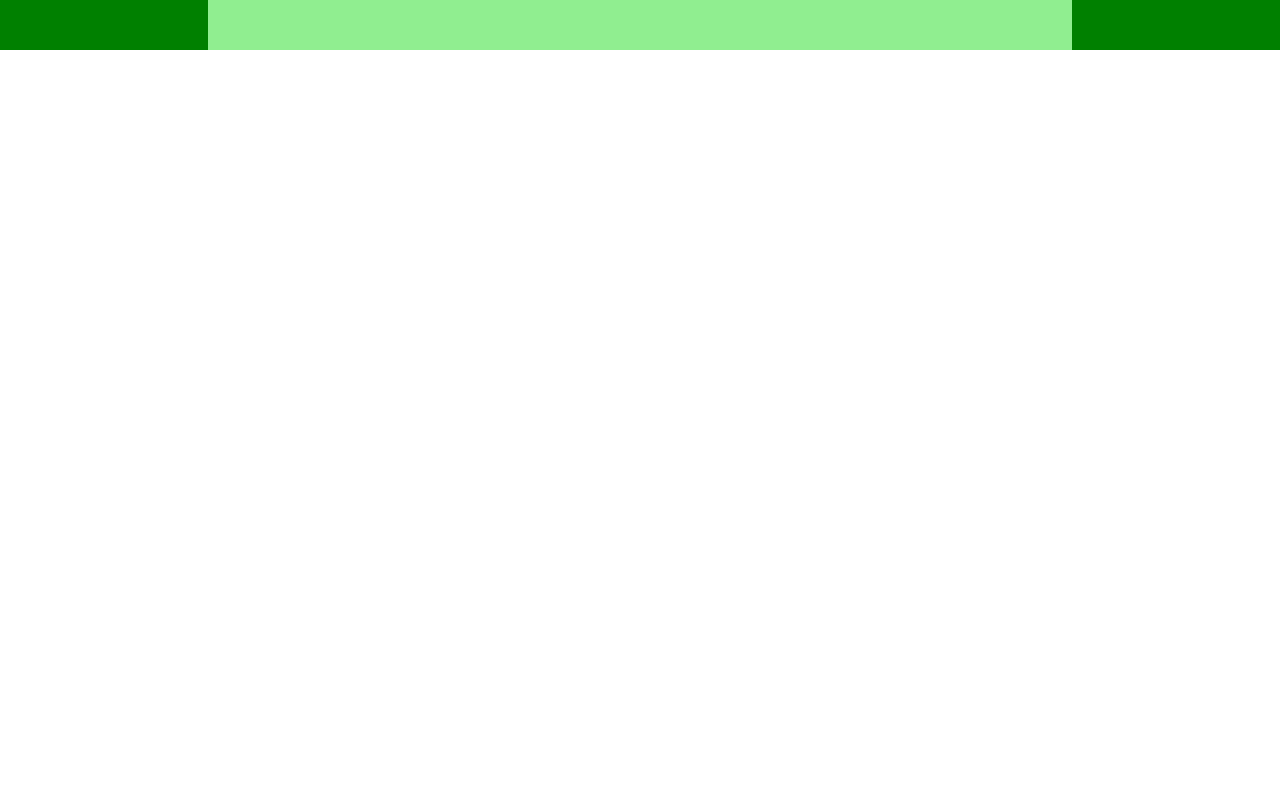
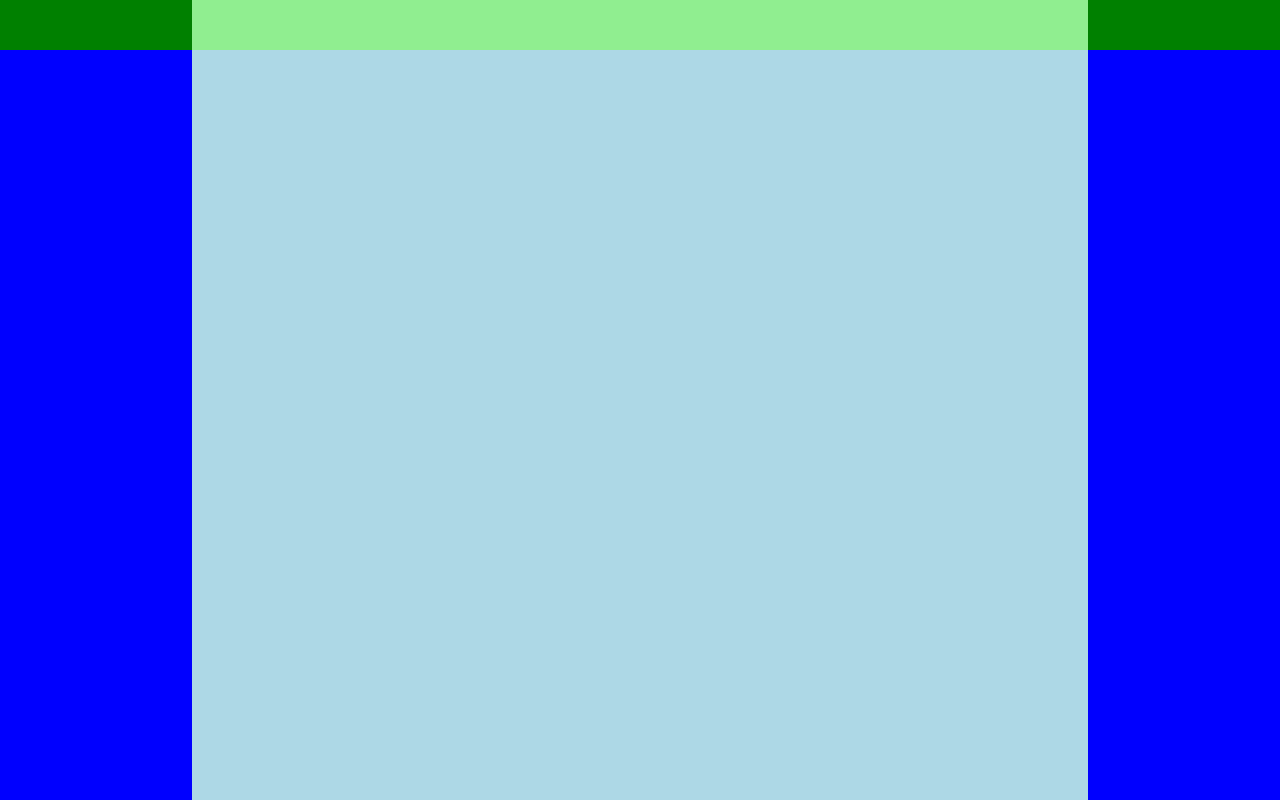
Before and after one commit to Pablo-V-Silva/htmlcss-discord, a plain HTML site: page index.html in a window 1280 px wide. Shown: the top 800 px of the page. Drawn offline with Linux system fonts and the light colour scheme.

Commit message:
main debug

```diff
--- a/css/style.css
+++ b/css/style.css
@@ -20,16 +20,24 @@
     height: 50px;
     background-color: lightgreen;
 }
+
+.debug .background {
+    height: 500px;
+    background-color: blue;
+}
+
+.background .container {
+    width: 70%;
+    height: 100%;
+    margin: auto;
+    background-color: lightblue;
+}
 /* /Debug */
 
 /* Header */
 .container {
     width: 70%;
     margin: auto;
-}
-
-header * {
-    padding: 0 1rem;
 }
 
 .colonnasm, .colonnaxl {
@@ -48,3 +56,9 @@ nav .colonnaxl {
     width: 40%;
 }
 /* /Header */
+
+/* Main */
+.background {
+    width: 100%;
+}
+/* /Main */
--- a/index.html
+++ b/index.html
@@ -21,6 +21,36 @@
 
     <main>
 
+        <div class="background">
+            <div class="container">
+
+            </div>
+        </div>
+
+        <div class="background">
+            <div class="container">
+
+            </div>
+        </div>
+
+        <div class="background">
+            <div class="container">
+
+            </div>
+        </div>
+
+        <div class="background">
+            <div class="container">
+
+            </div>
+        </div>
+
+        <div class="background">
+            <div class="container">
+
+            </div>
+        </div>
+
     </main>
     <!-- /Site main -->
 
```
